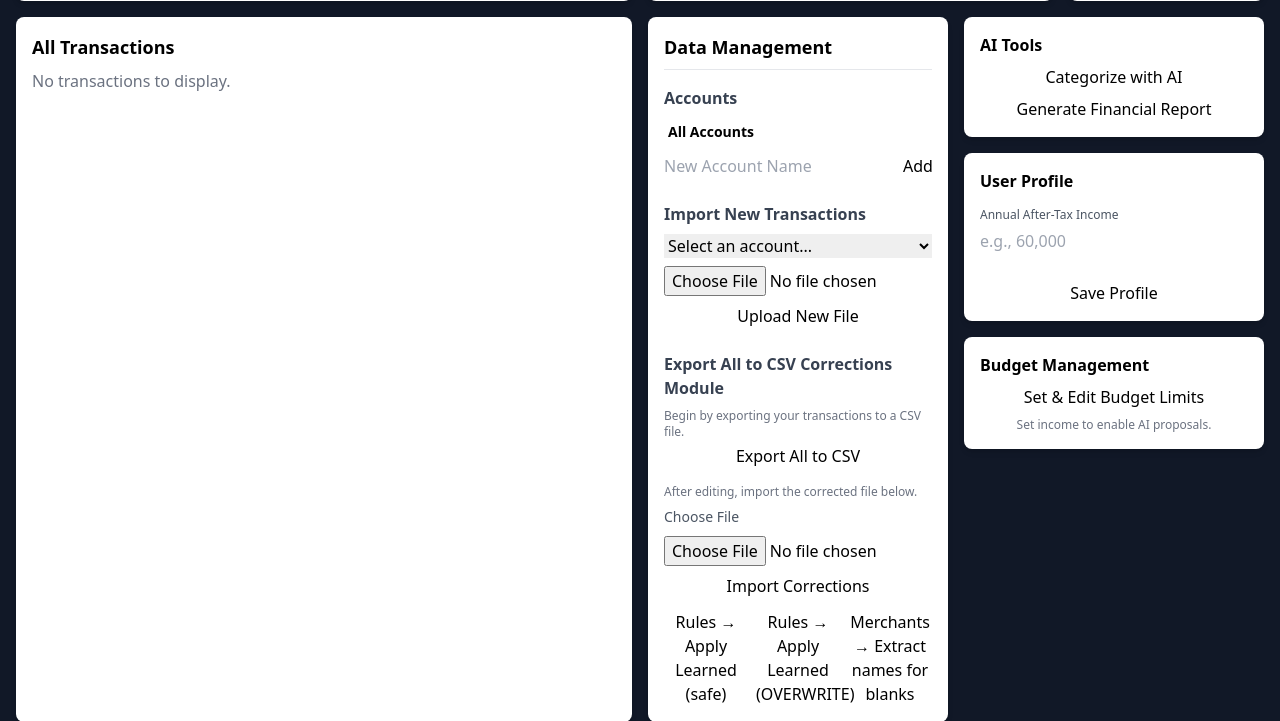
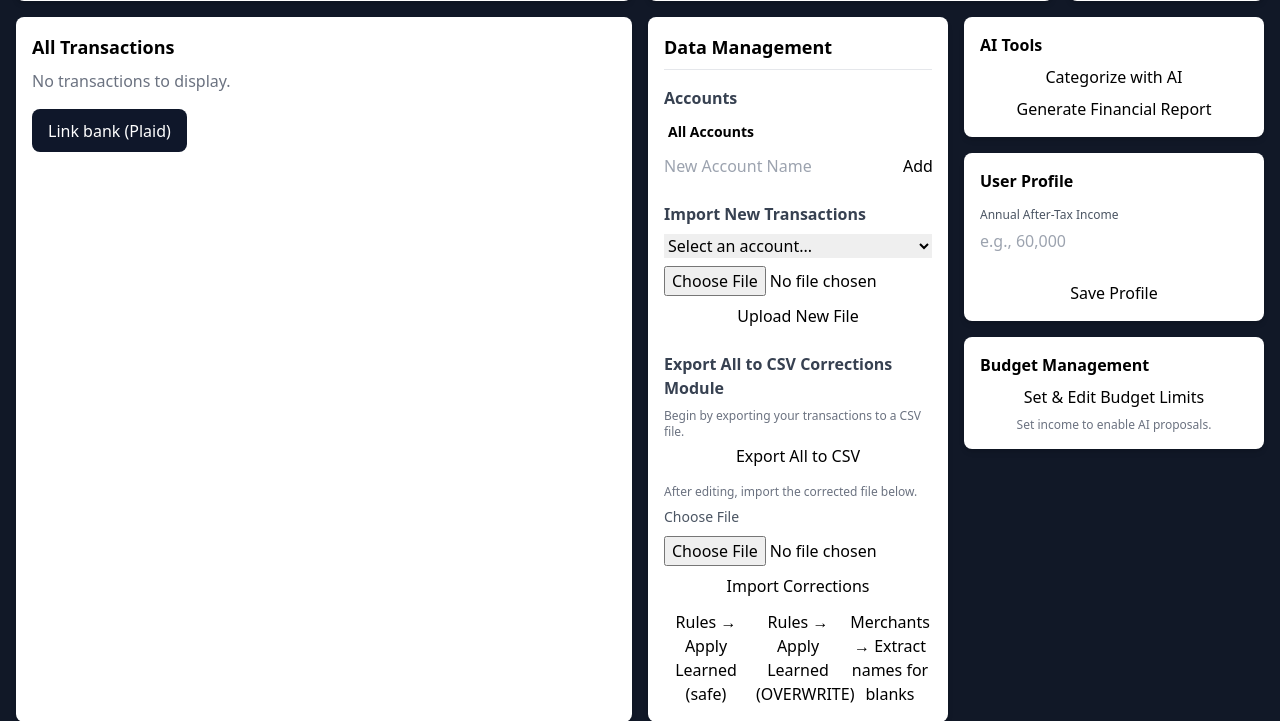
Before and after one commit to mfaleni/The_Accountant, a Flask app: page / in a window 1280 px wide. Shown: the part 455-1176 px from the top of the page. Run offline with Flask 3, Linux system fonts and the light colour scheme; data that the repository does not hold is empty; some libraries are stand-ins or nearby versions.

Commit message:
UI: add Plaid Link button and client script on index.html

```diff
--- a/templates/index.html
+++ b/templates/index.html
@@ -100,7 +100,59 @@
                     <button id="clear-filter-btn" class="hidden text-xs text-blue-500 hover:underline">Clear Filter</button>
                 </div>
                 <div id="transaction-list" class="space-y-2 max-h-[100vh] overflow-y-auto"></div>
-            </main>
+
+<!-- Plaid CTA -->
+<div style="margin:1rem 0">
+  <button id="plaid-link-btn" type="button"
+          style="padding:.6rem 1rem; background:#0f172a; color:#fff; border:0; border-radius:.5rem; cursor:pointer">
+    Link bank (Plaid)
+  </button>
+  <div id="plaid-result" style="margin-top:.5rem; font:14px/1.4 system-ui, -apple-system, Segoe UI, Roboto"></div>
+</div>
+<script src="https://cdn.plaid.com/link/v2/stable/link-initialize.js"></script>
+<script>
+async function openPlaid(){
+  try{
+    const resp = await fetch('/plaid/create_link_token', { method:'POST' });
+    const data = await resp.json().catch(()=> ({}));
+    if(!data || !data.link_token){
+      document.getElementById('plaid-result').textContent = 'Could not create link token';
+      return;
+    }
+    const handler = Plaid.create({
+      token: data.link_token,
+      onSuccess: async (public_token, metadata) => {
+        try{
+          const ex = await fetch('/plaid/exchange_public_token', {
+            method:'POST',
+            headers:{'Content-Type':'application/json'},
+            body: JSON.stringify({ public_token })
+          });
+          const out = await ex.json().catch(()=> ({}));
+          document.getElementById('plaid-result').textContent =
+            out.item_id ? ('Linked ✓ item_id=' + out.item_id) : JSON.stringify(out);
+        }catch(e){
+          document.getElementById('plaid-result').textContent = 'Exchange failed: ' + e;
+        }
+      },
+      onExit: (err, metadata) => {
+        if(err){
+          document.getElementById('plaid-result').textContent = 'Exited: ' + (err.error_message || 'user cancelled');
+        }
+      }
+    });
+    handler.open();
+  }catch(e){
+    console.error(e);
+    document.getElementById('plaid-result').textContent = 'Plaid init failed: ' + e;
+  }
+}
+document.addEventListener('DOMContentLoaded', function(){
+  const btn = document.getElementById('plaid-link-btn');
+  if(btn) btn.addEventListener('click', openPlaid);
+});
+</script>
+</main>
 
             <div class="bg-white p-4 rounded-lg shadow-md">
     <h3 class="text-lg font-semibold mb-4 border-b pb-2">Data Management</h3>
```
